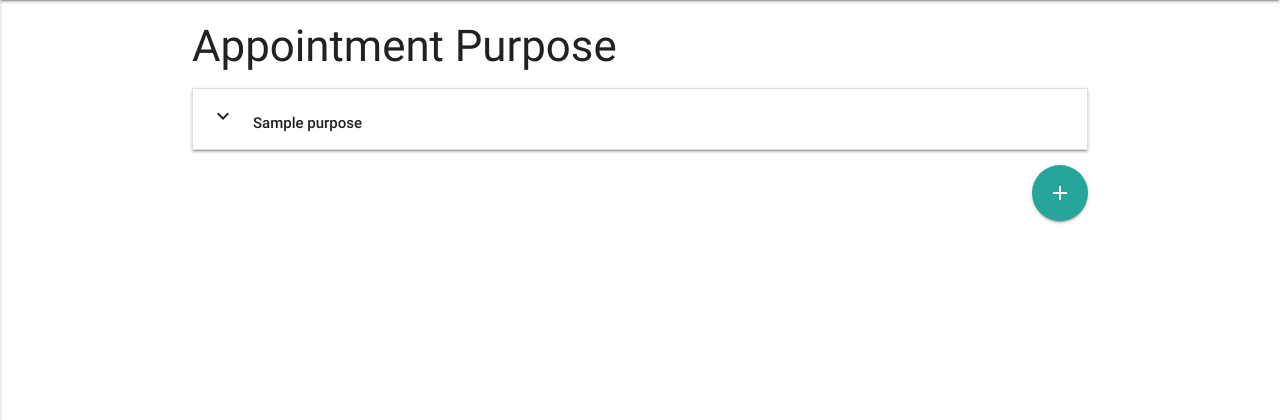
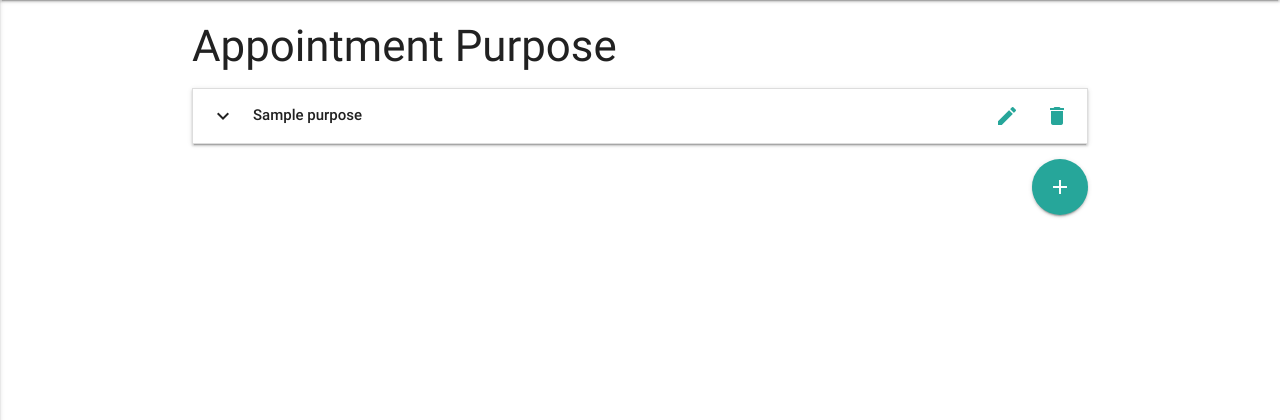
Before and after one commit to lisaannbyrne1/MSP3-AHI-AppManager, a Flask app: page /purpose in a window 1280 px wide. Shown: the part 64-484 px from the top of the page. Run offline with Flask 2, Linux system fonts and the light colour scheme; a database or web service that is not in the repository returns one stand-in record (values such as "Sample title"); some libraries are stand-ins or nearby versions.

Commit message:
edit/delete purpose

```diff
--- a/app.py
+++ b/app.py
@@ -64,7 +64,7 @@ def delete_event(event_id):
     return redirect(url_for('all_events'))
 
 
-"""Appointment Purposes"""
+"""Purposes"""
 @app.route('/purpose')
 def purpose():
     return render_template('purpose.html', purpose=mongo.db.purpose.find())
@@ -80,6 +80,29 @@ def insert_purpose():
     purpose = mongo.db.purpose
     purpose.insert_one(request.form.to_dict())
     return redirect(url_for('get_purpose'))
+
+
+@app.route('/delete_purpose/<purpose_id>')
+def delete_purpose(purpose_id):
+    mongo.db.purpose.remove({'_id': ObjectId(purpose_id)})
+    return redirect(url_for('purpose'))
+
+
+@app.route('/edit_purpose/<purpose_id>')
+def edit_purpose(purpose_id):
+    the_purpose = mongo.db.purpose.find_one({"_id": ObjectId(purpose_id)})
+    return render_template('edit_purpose.html', purpose=the_purpose)
+
+
+@app.route('/update_purpose/<purpose_id>', methods=['POST'])
+def update_purpose(purpose_id):
+    mongo.db.purpose.update(
+        {'_id': ObjectId(purpose_id)},
+    {
+        'purpose': request.form.get('purpose'),
+        'description': request.form.get('description'),
+    })
+    return redirect(url_for('purpose'))
 
 
 """Vet users"""
--- a/templates/clients.html
+++ b/templates/clients.html
@@ -26,6 +26,7 @@
         {% endfor %}
 
     </ul>
+    <!--create client link-->
     <div>
     <a href="{{url_for('add_client')}}" class="btn-floating btn-large waves-effect waves-light material-icons right" id="add_icon"> <i class="material-icons">add</i></a>
 </div>
--- a/templates/purpose.html
+++ b/templates/purpose.html
@@ -4,8 +4,14 @@
         {% for purpose in purpose %}
         <li>
             <div class="collapsible-header">
-                <div class=" task_header col s9">
-                    <i class="material-icons">expand_more</i><strong>{{purpose.purpose}}</strong>
+                <div class="col s6">
+
+                <a href="{{url_for('edit_purpose', purpose_id=purpose._id)}}"> <i class="material-icons right" id="edit_icon">edit</i></a>
+
+                <a href="{{url_for('delete_purpose', purpose_id=purpose._id)}}"> <i class="material-icons right" id="delete_icon">delete</i></a>
+
+                <i class="material-icons roate left" id="expand_icon">expand_more</i><strong>{{purpose.purpose}}</strong>
+
                 </div>
             </div>
             <div class="collapsible-body">
```
Also changed, not shown: templates/edit_purpose.html (added, +33 -0 lines).
